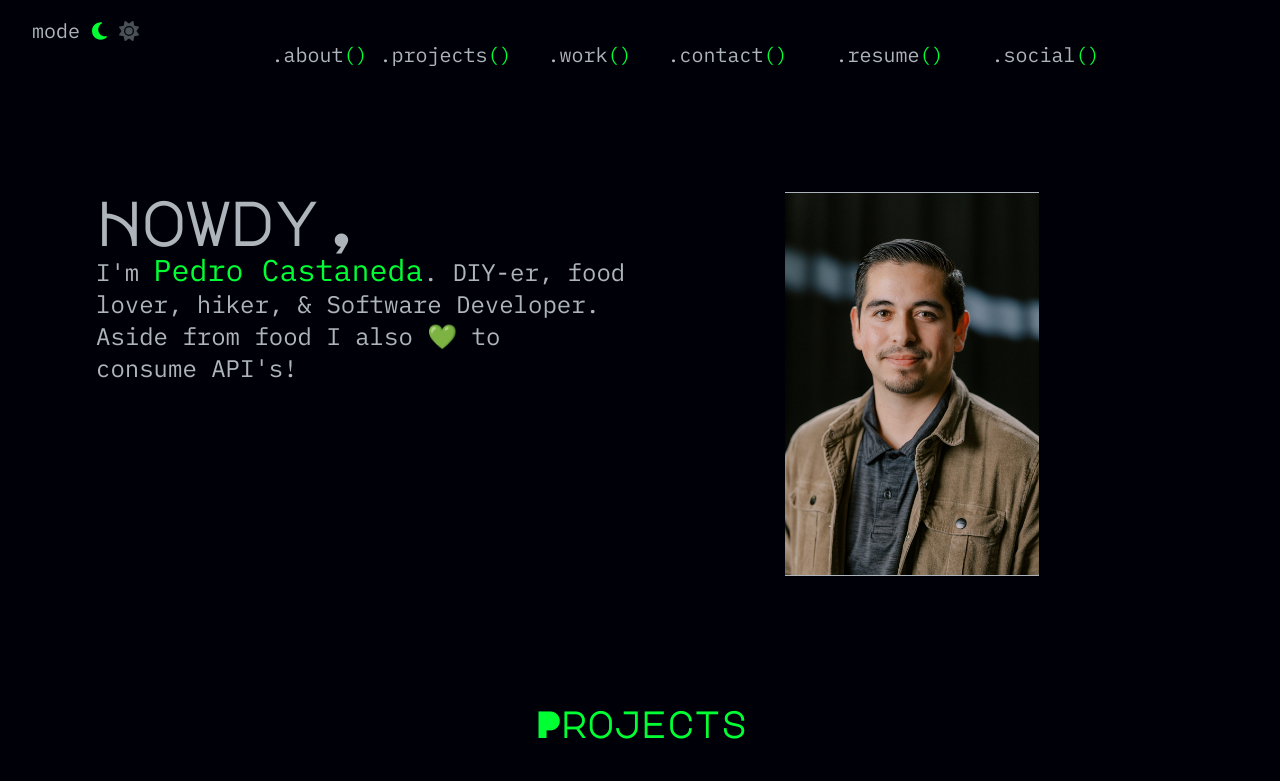
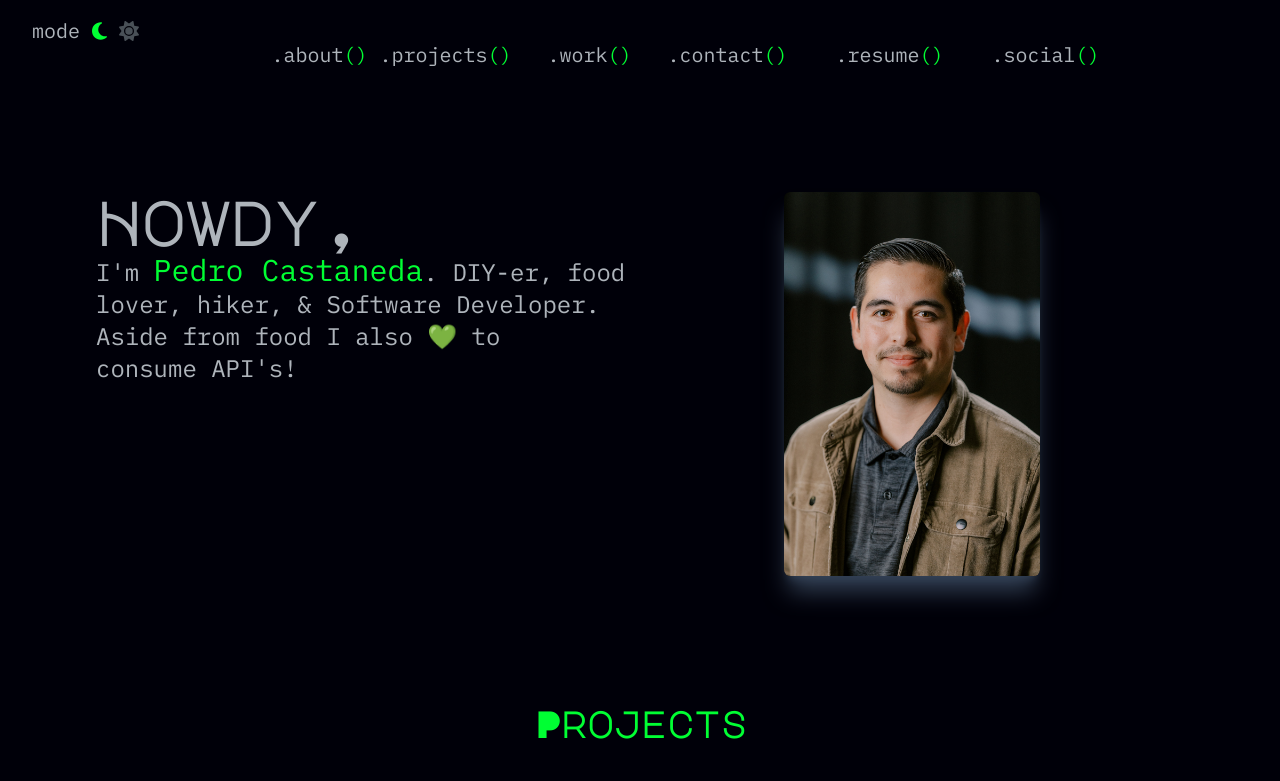
Before and after one commit to rooted92/pedrocwebsite, a React (Create React App) app: page / in a window 1280 px wide. Shown: the top 781 px of the page. Built offline with nearby package versions, Linux system fonts and the light colour scheme; a web font is replaced by a local one.

Commit message:
fix: position on theme mode icons

```diff
--- a/src/components/HomePageFolder/HomePage.css
+++ b/src/components/HomePageFolder/HomePage.css
@@ -5,8 +5,7 @@ hr {
 }
 
 #about img {
-  border-top: 1px solid var(--primary-border-color);
-  border-bottom: 1px solid var(--primary-border-color);
+  border-radius: .4rem;
 }
 
 .primary-font-color {
--- a/src/components/HomePageFolder/HomePage.tsx
+++ b/src/components/HomePageFolder/HomePage.tsx
@@ -65,7 +65,7 @@ const HomePage = (): JSX.Element => {
                                     I'm <span className='text-3xl secondary-font-color'>Pedro Castaneda</span>. DIY-er, food lover, hiker, & Software Developer. Aside from food I also &#x1F49A; to consume API's!</p>
                             </div>
                             <div className='flex justify-center'>
-                                <img className='mt-4 md:mt-0 md:w-3/4 md:h-96 md:object-cover md:object-top lg:w-auto' src={Headshot} alt="Pedro Castaneda" />
+                                <img className={`mt-4 md:mt-0 md:w-3/4 md:h-96 md:object-cover md:object-top lg:w-auto shadow-xl shadow-slate-700`} src={Headshot} alt="Pedro Castaneda" />
                             </div>
                         </div>
                     </div>
--- a/src/components/NavbarFolder/NavbarComponent.tsx
+++ b/src/components/NavbarFolder/NavbarComponent.tsx
@@ -12,7 +12,7 @@ const Navbar = (): JSX.Element => {
     const [show, setShow] = useState<boolean>(false);
     const [scrolled, setScrolled] = useState<boolean>(false);
 
-    const [theme, setTheme] = useState('dark-mode');
+    const [theme, setTheme] = useState<string>('dark-mode');
     const [isDark, setIsDark] = useState<boolean>(true);
     const body = document.body;
     body.classList.add(theme);
@@ -58,7 +58,7 @@ const Navbar = (): JSX.Element => {
         <>
             <nav className={`${scrolled ? 'fixed' : ''} z-10 w-screen lg:hidden`}>
                 <button
-                    className='absolute left-4 top-4 hover:scale-105 transform transition-all duration-200 ease-linear'
+                    className='absolute left-6 top-6 hover:scale-105 transform transition-all duration-200 ease-linear'
                     onClick={handleThemeToggle}>
                     <FontAwesomeIcon icon={faMoon} style={{ color: isDark ? "#00ff33" : "#495057" }} /> <FontAwesomeIcon icon={faSun} style={{ color: !isDark ? "#ff6d00" : "#495057" }} />
                 </button>
```
